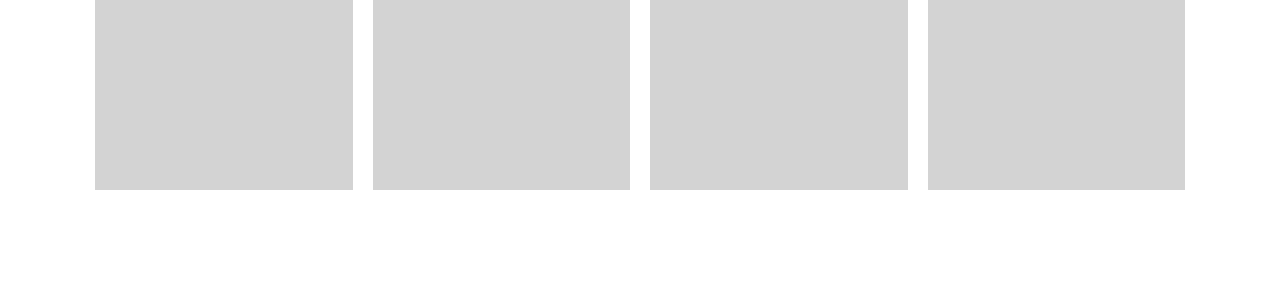
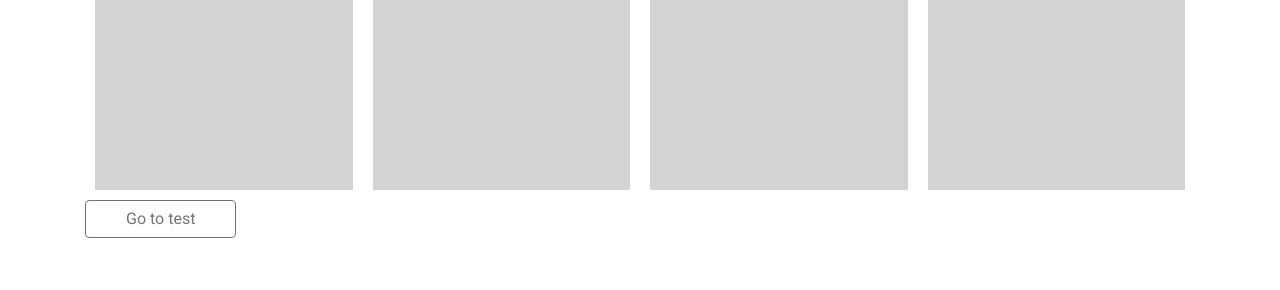
Before and after one commit to UnicornoftheSea99/DistressSignaling, a Flask app: page /learn/signal_fire_activity in a window 1280 px wide. Shown: the part 510-800 px from the top of the page. Run offline with Flask 2, Linux system fonts and the light colour scheme; some libraries are stand-ins or nearby versions.

Commit message:
integration

```diff
--- a/templates/firesim.html
+++ b/templates/firesim.html
@@ -17,5 +17,8 @@
             <div id = "fire3" class = "col-3 fireanswer"></div>
             <div id = "fire4" class = "col-3 fireanswer"></div>
         </div>
+        <div id = "next" class = "row">
+            <a href= "{{'/test/homepage'}}" id ="nextbutton" class="btn btn-outline-secondary" role="button" aria-disabled="true">Go to test</a>
+        </div>
     </div>
 {% endblock %}
```
